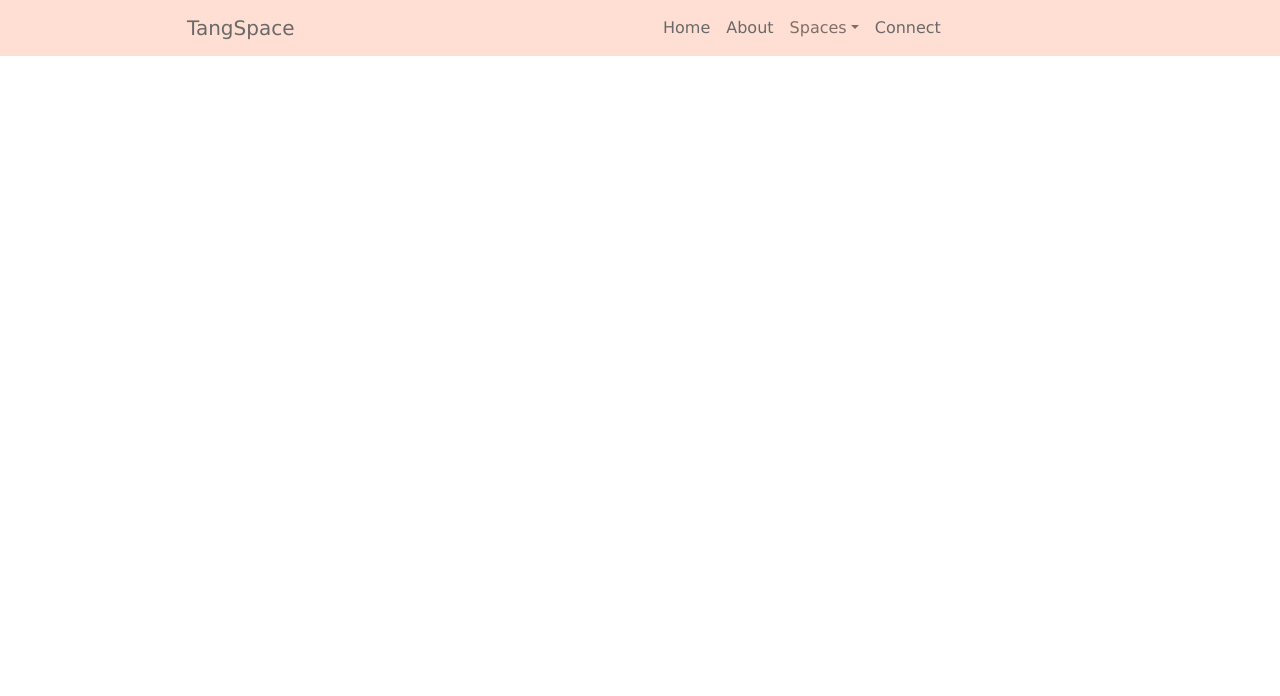
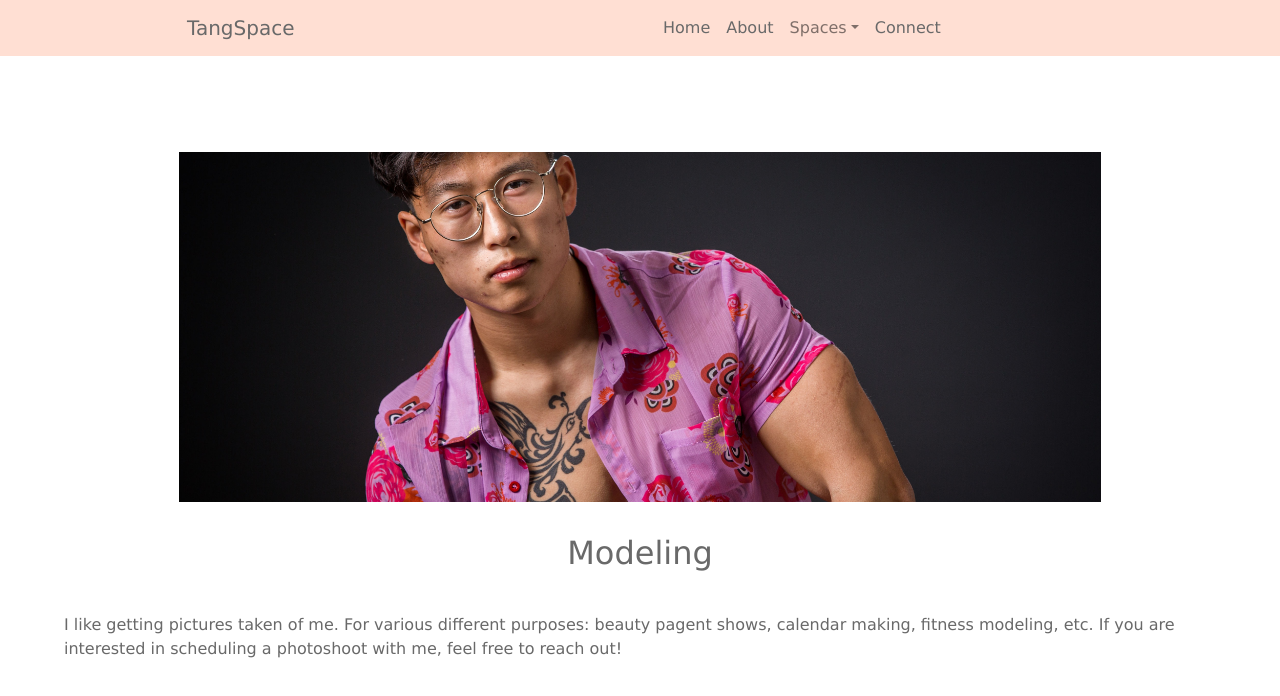
Before and after one commit to PootieT/tang_space, a React (Create React App) app: page /modeling in a window 1280 px wide. Shown: the top 696 px of the page. Built offline with nearby package versions, Linux system fonts and the light colour scheme.

Commit message:
rename: model space to modeling space

```diff
--- a/src/App.js
+++ b/src/App.js
@@ -10,7 +10,7 @@ import TechSpace from './components/spaces/Tech/TechSpace'
 import DjMoveMixx from './components/spaces/Tech/projects/DjMoveMixx'
 import ResearchSpace from './components/spaces/Research/ResearchSpace'
 import FoodSpace from './components/spaces/Food/FoodSpace'
-import ModelSpace from './components/spaces/Model/ModelSpace'
+import ModelingSpace from './components/spaces/Modeling/ModelingSpace'
 
 class App extends Component {
   render() {
@@ -25,7 +25,7 @@ class App extends Component {
           <Route path="/djmovemixx" component={DjMoveMixx} />
           <Route path="/research" component={ResearchSpace} />
           <Route path="/food" component={FoodSpace} />
-          <Route path="/model" component={ModelSpace} />
+          <Route path="/modeling" component={ModelingSpace} />
           <Route path="/connect" component={Connect} />
         </div>
       </Router>
--- a/src/components/CustomNavbar.jsx
+++ b/src/components/CustomNavbar.jsx
@@ -38,7 +38,7 @@ export default class CustomNavbar extends Component {
                     <Link to="/food">Food</Link>
                   </NavDropdown.Item>
                   <NavDropdown.Item>
-                    <Link to="/model">Model</Link>
+                    <Link to="/modeling">Modeling</Link>
                   </NavDropdown.Item>
                 </NavDropdown>
                 <Nav.Link ><Link to="/connect">Connect</Link> </Nav.Link>
--- a/src/components/Home.jsx
+++ b/src/components/Home.jsx
@@ -81,9 +81,9 @@ export default class Home extends Component {
             </Link>
           </Col>
           <Col xs={6} sm={3} className="space-wrapper">
-            <Link to="/model">
-              <Image src="assets/model-icon.png" circle fluid className="space-profile" />
-              <h3>Model</h3>
+            <Link to="/modeling">
+              <Image src="assets/modeling-icon.png" circle fluid className="space-profile" />
+              <h3>Modeling</h3>
             </Link>
           </Col>
         </Row>
--- a/src/components/spaces/Model/ModelSpace.jsx
+++ b/src/components/spaces/Modeling/ModelingSpace.jsx
@@ -2,16 +2,16 @@ import React, { Component } from 'react'
 import { Jumbotron, Row, Image } from 'react-bootstrap';
 import '../Spaces.css'
 
-export default class ModelSpace extends Component {
+export default class ModelingSpace extends Component {
   render() {
     return (
       <div>
         <Jumbotron>
           <Row className="justify-content-md-center">
-            <Image src="assets/model-header.jpg" circle className="contained-image"/>
+            <Image src="assets/modeling-header.jpg" circle className="contained-image"/>
           </Row>
           <Row className="justify-content-md-center space-title">
-            <h1>Model</h1>
+            <h1>Modeling</h1>
           </Row>
           <Row className="justify-content-md-center">
             <p>I like getting pictures taken of me. For various different purposes: beauty pagent shows, calendar making, fitness modeling, etc.
```
Also changed, not shown: public/assets/modeling-header.jpg (renamed from public/assets/model-header.jpg), public/assets/modeling-icon.png (renamed from public/assets/model-icon.png).
